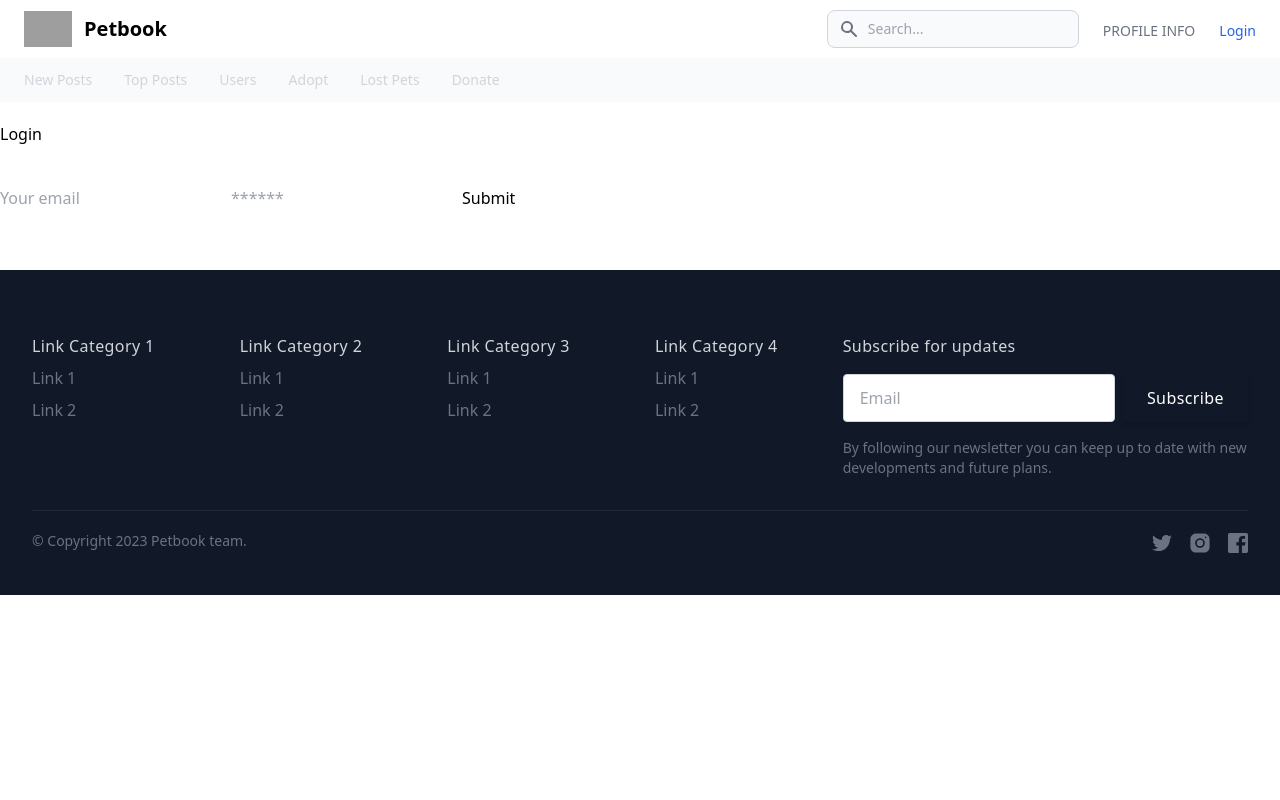
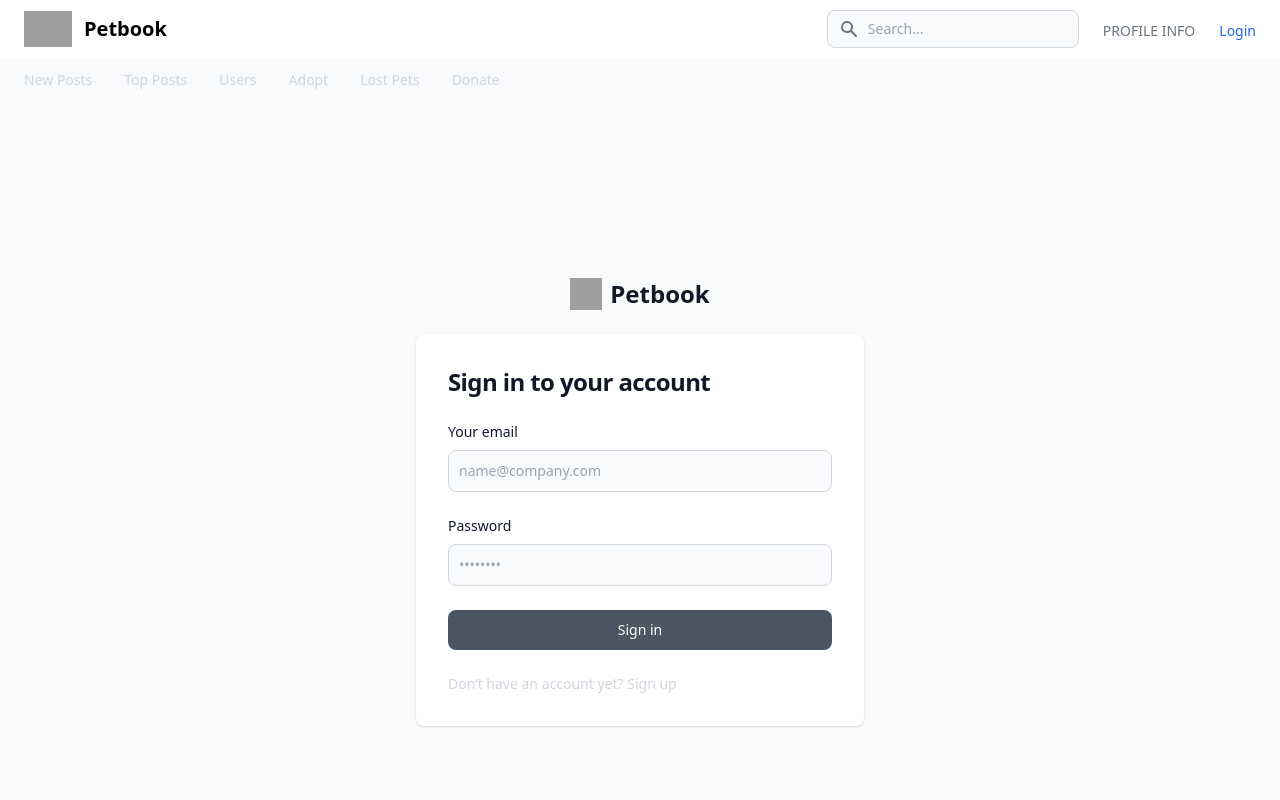
Before and after one commit to carsondipan/pet-social-app, a React (Create React App) app in the folder client/: page /login in a window 1280 px wide. Shown: the top 800 px of the page. Built offline with nearby package versions, Linux system fonts and the light colour scheme; grey boxes are pictures that could not be loaded.

Commit message:
Formatted login page

```diff
--- a/client/src/pages/Login.js
+++ b/client/src/pages/Login.js
@@ -49,32 +49,47 @@ const Login = () => {
       )
     }
     return (
-      <form onSubmit={handleFormSubmit} class="py-5">
-        <input
-          placeholder="Your email"
-          name="email"
-          type="email"
-          value={formState.email}
-          onChange={handleChange}
-        />
-        <input
-          placeholder="******"
-          name="password"
-          type="password"
-          value={formState.password}
-          onChange={handleChange}
-        />
-        <button type="submit">
-          Submit
-        </button>
-      </form>
+      <section class="bg-gray-50 dark:bg-gray-100">
+        <div class="flex flex-col items-center justify-center px-6 py-8 mx-auto md:h-screen lg:py-0">
+          <Link to="/" class="flex items-center mb-6 text-2xl font-semibold text-gray-900 dark:text-gray-900">
+            <img class="w-8 h-8 mr-2" src="https://flowbite.s3.amazonaws.com/blocks/marketing-ui/logo.svg" alt="logo" />
+            Petbook
+          </Link>
+          <div class="w-full bg-white rounded-lg shadow dark:border md:mt-0 sm:max-w-md xl:p-0 dark:bg-gray-800 dark:border-gray-700">
+            <div class="p-6 space-y-4 md:space-y-6 sm:p-8">
+              <h1 class="text-xl font-bold leading-tight tracking-tight text-gray-900 md:text-2xl dark:text-white">
+                Sign in to your account
+              </h1>
+              <form onSubmit={handleFormSubmit} class="space-y-4 md:space-y-6" action="#">
+                <div>
+                  <label for="email" class="block mb-2 text-sm font-medium text-gray-900 dark:text-white">Your email</label>
+                  <input type="email" name="email" id="email"
+                    value={formState.email}
+                    onChange={handleChange}
+                    class="bg-gray-50 border border-gray-300 text-gray-900 sm:text-sm rounded-lg focus:ring-primary-600 focus:border-primary-600 block w-full p-2.5 dark:bg-gray-700 dark:border-gray-600 dark:placeholder-gray-400 dark:text-white dark:focus:ring-blue-500 dark:focus:border-blue-500" placeholder="name@company.com" required="" />
+                </div>
+                <div>
+                  <label for="password" class="block mb-2 text-sm font-medium text-gray-900 dark:text-white">Password</label>
+                  <input type="password" name="password" id="password"
+                    value={formState.password}
+                    onChange={handleChange}
+                    placeholder="••••••••" class="bg-gray-50 border border-gray-300 text-gray-900 sm:text-sm rounded-lg focus:ring-primary-600 focus:border-primary-600 block w-full p-2.5 dark:bg-gray-700 dark:border-gray-600 dark:placeholder-gray-400 dark:text-white dark:focus:ring-blue-500 dark:focus:border-blue-500" required="" />
+                </div>
+                <button type="submit" class="w-full text-white bg-gray-600 hover:bg-primary-700 focus:ring-4 focus:outline-none focus:ring-primary-300 font-medium rounded-lg text-sm px-5 py-2.5 text-center dark:bg-primary-600 dark:hover:bg-primary-700 dark:focus:ring-primary-800">Sign in</button>
+                <p class="text-sm font-light text-gray-300 dark:text-gray-400">
+                  Don’t have an account yet? <a href="/signup" class="font-medium text-primary-100 hover:underline dark:text-primary-500">Sign up</a>
+                </p>
+              </form>
+            </div>
+          </div>
+        </div>
+      </section>
     );
   };
 
   return (
-    <main class="py-5">
-      <h4>Login</h4>
-      <div class="py-5">
+    <main>
+      <div>
         {renderForm()}
         {error && <div>{error.message}</div>}
       </div>
```
